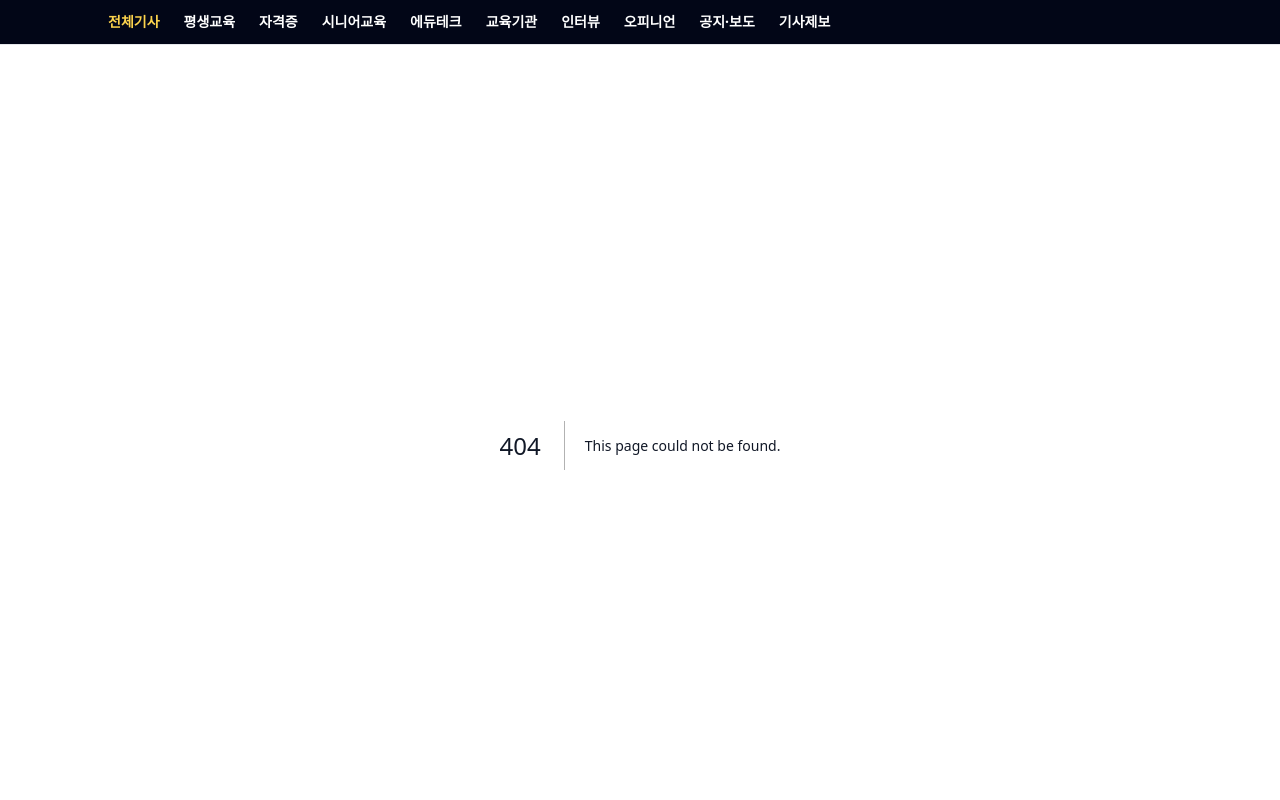
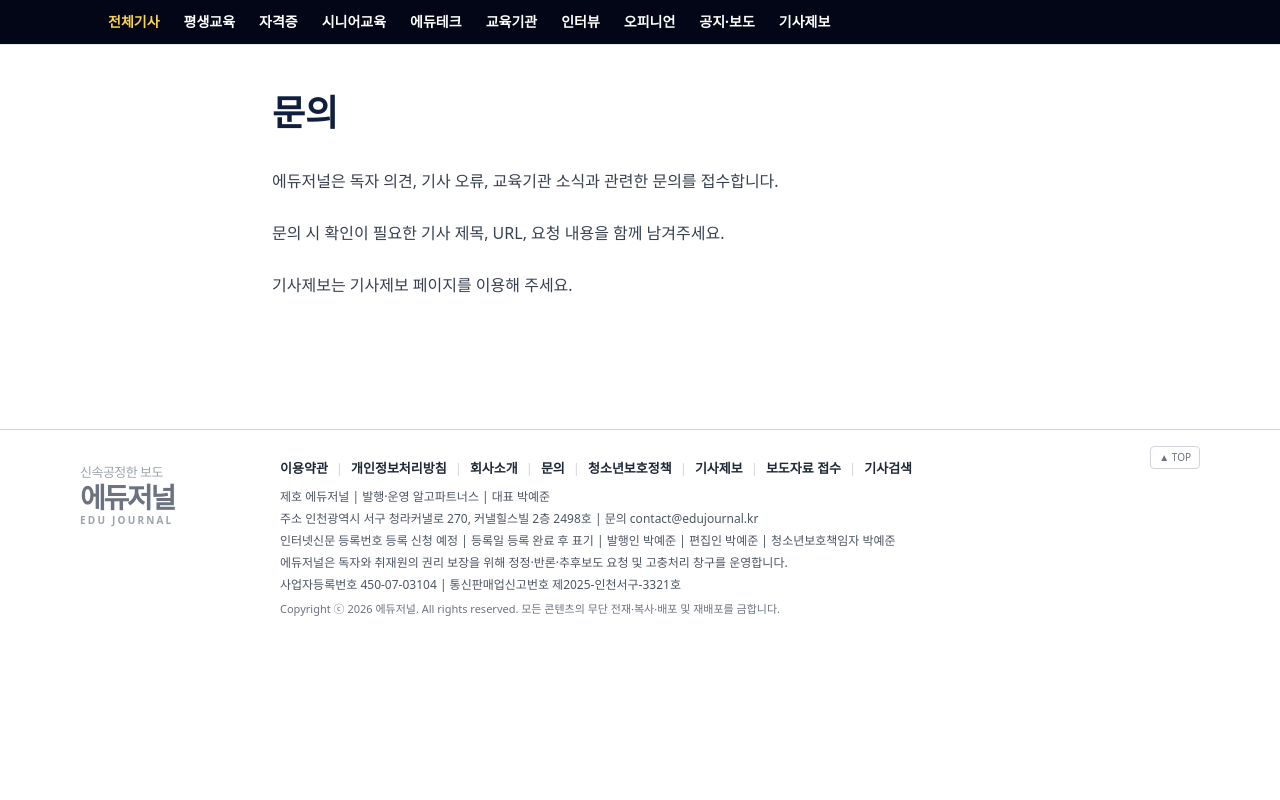
Before and after one commit to apark12321-ux/vision-media-mediaoffice, a Next.js app: page /contact in a window 1280 px wide. Before the commit this address had no page. Shown: the top 800 px of the page. Built offline with nearby package versions, Linux system fonts and the light colour scheme.

Commit message:
Add contact page

```diff
--- /dev/null
+++ b/app/contact/page.tsx
@@ -0,0 +1,14 @@
+export const metadata = { title: '문의' };
+
+export default function ContactPage() {
+  return (
+    <main className="mx-auto max-w-3xl px-4 py-12">
+      <h1 className="text-4xl font-black text-brand-navy">문의</h1>
+      <div className="mt-8 space-y-5 leading-8 text-gray-700">
+        <p>에듀저널은 독자 의견, 기사 오류, 교육기관 소식과 관련한 문의를 접수합니다.</p>
+        <p>문의 시 확인이 필요한 기사 제목, URL, 요청 내용을 함께 남겨주세요.</p>
+        <p>기사제보는 기사제보 페이지를 이용해 주세요.</p>
+      </div>
+    </main>
+  );
+}
```
